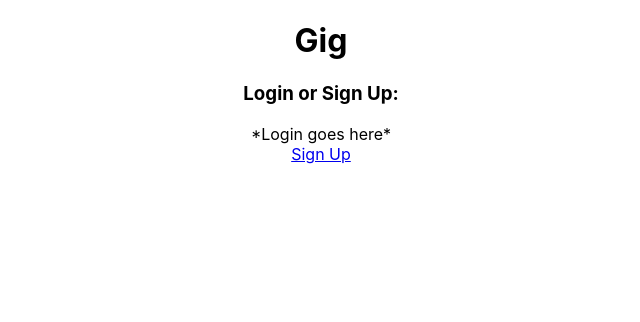
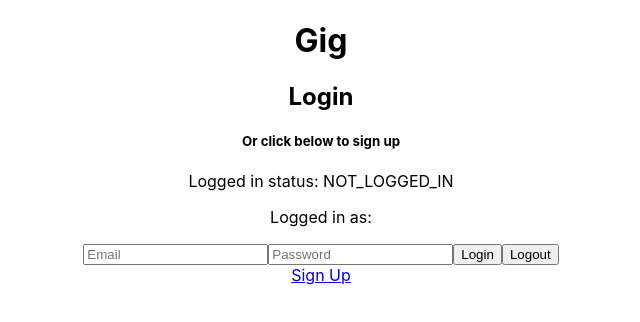
Before and after one commit to tylerdavisgit/gig-app-client, a React (Create React App) app in the folder gig-app-client/: page / in a window 1280 px wide. Shown: the top 322 px of the page, without its empty margins (319-959 px from the left). Built offline with nearby package versions, Linux system fonts and the light colour scheme; no server answers.

Commit message:
User auth complete.

```diff
--- a/gig-app-client/src/App.js
+++ b/gig-app-client/src/App.js
@@ -1,6 +1,7 @@
-import React, { useState, createContext } from "react";
+import React, { useState, createContext, useEffect } from "react";
 import "./App.css";
 import Home from "./Components/Home";
+import axios from "axios";
 import Dashboard from "./Components/Dashboard";
 import { Switch, Route, withRouter } from "react-router-dom";
 import Signup from "./Components/Auth/Signup";
@@ -13,25 +14,44 @@ function App() {
     user: {},
   });
 
+  const checkLoginStatus = () => {
+    axios
+      .get("http://localhost:3000/logged_in", { withCredentials: true })
+      .then((res) => {
+        if (
+          res.data.logged_in &&
+          activeUser.loggedInStatus === "NOT_LOGGED_IN"
+        ) {
+          setActiveUser({
+            loggedInStatus: "LOGGED_IN",
+            user: res.data.user,
+          });
+        } else if (
+          !res.data.logged_in &&
+          activeUser.loggedInStatus === "LOGGED_IN"
+        ) {
+          setActiveUser({
+            loggedInStatus: "NOT_LOGGED_IN",
+            user: {},
+          });
+        }
+      })
+      .catch((error) => {
+        console.log("check login error", error);
+      });
+  };
+
+  useEffect(() => {
+    checkLoginStatus();
+  });
+
   return (
     <div className="App">
       <Switch>
         <DataContext.Provider value={{ activeUser, setActiveUser }}>
           <Route exact path="/" component={Home} />
-          <Route exact path="/dashboard">
-            {activeUser.loggedInStatus === "NOT_LOGGED_IN" ? (
-              <Home />
-            ) : (
-              <Dashboard />
-            )}
-          </Route>
-          <Route exact path="/signup">
-            {activeUser.loggedInStatus === "LOGGED_IN" ? (
-              <Dashboard />
-            ) : (
-              <Signup />
-            )}
-          </Route>
+          <Route exact path="/dashboard" component={Dashboard} />
+          <Route exact path="/signup" component={Signup} />
         </DataContext.Provider>
       </Switch>
     </div>
--- a/gig-app-client/src/Components/Auth/Signup.js
+++ b/gig-app-client/src/Components/Auth/Signup.js
@@ -33,9 +33,11 @@ export default function Signup(props) {
       )
       .then((res) => {
         console.log(res);
-        // setActiveUser.loggedInStatus("LOGGED_IN");
-        setActiveUser.user(res.data.user);
-        // props.history.push("/dashboard");
+        setActiveUser({
+          loggedInStatus: "LOGGED_IN",
+          user: res.data.user,
+        });
+        props.history.push("/dashboard");
 
         setInput({
           email: "",
--- a/gig-app-client/src/Components/Dashboard.js
+++ b/gig-app-client/src/Components/Dashboard.js
@@ -1,14 +1,34 @@
 import React, { useContext } from "react";
-import DataContext from "../App";
+import { DataContext } from "../App";
+import axios from "axios";
 
-export default function Dashboard() {
+export default function Dashboard(props) {
   const dataContext = useContext(DataContext);
-  const activeUser = dataContext.activeUser;
+  const activeUser = dataContext.activeUser.user;
+  const setActiveUser = dataContext.setActiveUser;
+  let email = activeUser.email;
+
+  const handleLogout = async () => {
+    await axios
+      .delete("http://localhost:3000/logout", { withCredentials: true })
+      .then((res) => {
+        console.log("LOGGED OUT");
+        setActiveUser({
+          loggedInStatus: "NOT_LOGGED_IN",
+          user: {},
+        });
+        props.history.push("/");
+      })
+      .catch((error) => {
+        console.log("logout error", error);
+      });
+  };
 
   return (
     <div>
       <h1>Dashboard</h1>
-      <h2>Logged in with: {activeUser.user.email} </h2>
+      <h2>Logged in with: {email} </h2>
+      <button onClick={handleLogout}>Logout</button>
     </div>
   );
 }
--- a/gig-app-client/src/Components/Home.js
+++ b/gig-app-client/src/Components/Home.js
@@ -1,14 +1,105 @@
-import React, { useContext } from "react";
+import React, { useState, useContext } from "react";
 import { Link } from "react-router-dom";
+import axios from "axios";
 import { DataContext } from "../App";
 
-export default function Home() {
+export default function Home(props) {
   const dataContext = useContext(DataContext);
+  const activeUser = dataContext.activeUser;
+  const setActiveUser = dataContext.setActiveUser;
+  console.log(activeUser.loggedInStatus);
+  console.log(activeUser.user);
+
+  const [input, setInput] = useState({
+    email: "",
+    password: "",
+    LoginErrors: "",
+  });
+
+  const handleLogout = async () => {
+    await axios
+      .delete("http://localhost:3000/logout", { withCredentials: true })
+      .then((res) => {
+        console.log("LOGGED OUT");
+      })
+      .catch((error) => {
+        console.log("logout error", error);
+      });
+    setActiveUser({
+      loggedInStatus: "NOT_LOGGED_IN",
+      user: {},
+    });
+  };
+
+  const handleSubmit = (event) => {
+    event.preventDefault();
+    axios
+      .post(
+        "http://localhost:3000/sessions",
+        {
+          user: {
+            email: input.email,
+            password: input.password,
+          },
+        },
+        { withCredentials: true }
+      )
+      .then((res) => {
+        console.log("res from login - ", res);
+        setActiveUser({
+          loggedInStatus: "LOGGED_IN",
+          user: res.data.user,
+        });
+        props.history.push("/dashboard");
+
+        setInput({
+          email: "",
+          password: "",
+          LoginErrors: "",
+        });
+      })
+      .catch(console.error);
+  };
+
+  const handleChange = (event) => {
+    console.log(event.target.value);
+    setInput({
+      ...input,
+      [event.target.name]: event.target.value,
+    });
+  };
+
   return (
     <div>
       <h1>Gig</h1>
-      <h3> Login or Sign Up:</h3>
-      <div> *Login goes here*</div>
+      <h2> Login</h2>
+      <h5>Or click below to sign up</h5>
+      <p>Logged in status: {activeUser.loggedInStatus}</p>
+      <p>Logged in as: {activeUser.user.email}</p>
+      <div>
+        <form onSubmit={handleSubmit}>
+          <input
+            onChange={handleChange}
+            type="email"
+            name="email"
+            placeholder="Email"
+            value={input.email}
+            required
+          />
+
+          <input
+            onChange={handleChange}
+            type="password"
+            name="password"
+            placeholder="Password"
+            value={input.password}
+            required
+          />
+          <button type="submit">Login</button>
+          <button onClick={handleLogout}>Logout</button>
+        </form>
+      </div>
+
       <Link to="/signup">Sign Up</Link>
     </div>
   );
```
